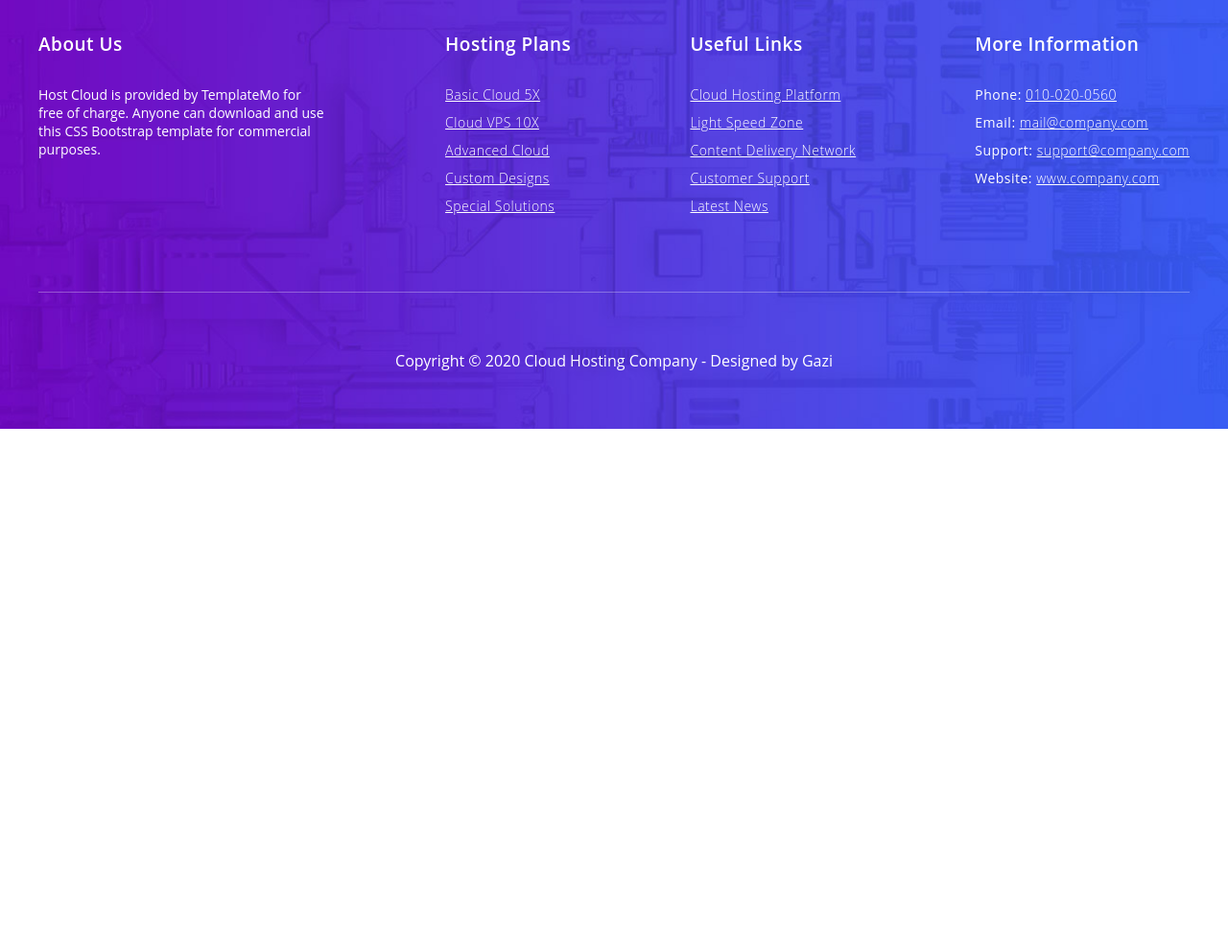
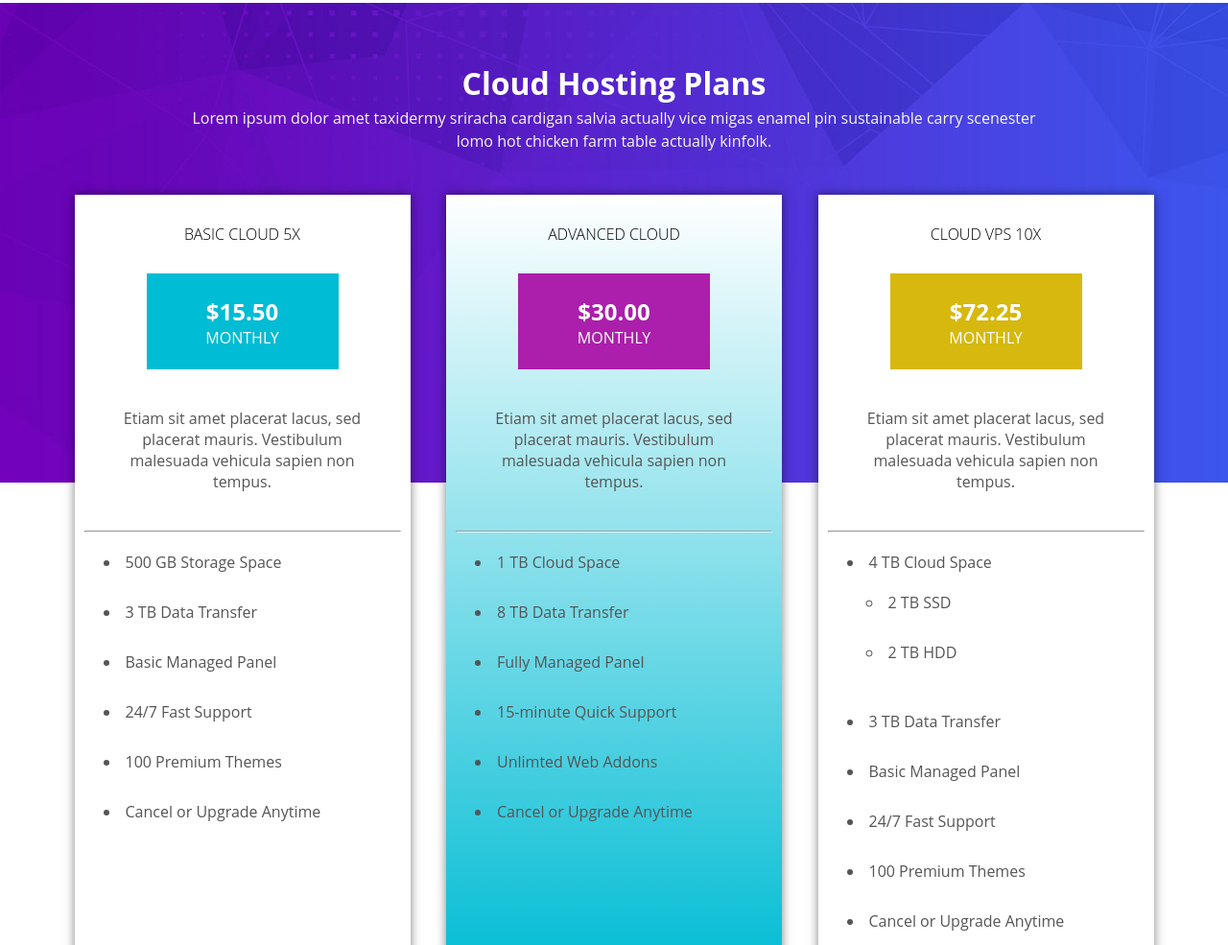
Before and after one commit to QasemMh/website-Gazi, a plain HTML site: page index.html in a window 1280 px wide. Shown: the part 1815-2800 px from the top of the page at 96% size. Drawn offline with Linux system fonts and the light colour scheme.

Commit message:
"commit index.html"

```diff
--- a/css/main.css
+++ b/css/main.css
@@ -7,14 +7,11 @@
 
 body {
   font-family: "Open Sans", sans-serif;
-
-  min-height: 4000px;
 }
 
 .container {
-  width: 1200px;
+  max-width: 1200px;
   margin: auto;
-  overflow: hidden;
 }
 
 .container-nav {
@@ -27,13 +24,14 @@ body {
   justify-content: space-around;
   height: 80px;
   border-bottom: 1px solid rgba(238, 238, 238, 0.425);
+  z-index: 4;
 }
 
 .logo h2 span {
-  font-size: 20px;
+  font-size: 15px;
 }
 .logo h2 {
-  font-size: 40px;
+  font-size: 25px;
 }
 .navbar {
   padding: 10px;
@@ -86,6 +84,20 @@ body {
   background: #00bbd4b9;
 }
 
+.container-nav.active * {
+  color: #555;
+}
+.container-nav.active {
+  background-color: #fff;
+  box-shadow: 0 0 10px rgba(0, 0, 0, 0.5);
+}
+.container-nav.active .navbar .navbar-nav .nav-item .nav-link {
+  color: #555;
+}
+.container-nav.active .navbar .navbar-nav .nav-item:hover .nav-link {
+  color: #00bcd4;
+}
+
 /*  */
 
 .banner {
@@ -130,7 +142,7 @@ body {
 .banner .content form {
   padding: 20px;
   margin: 10px;
-  width: 70%;
+  width: 800px;
   margin: auto;
 }
 .banner .content .form input {
@@ -165,7 +177,7 @@ body {
   transform: scale(0.9);
 }
 .banner .tld {
-  margin-left: -150px;
+  margin-left: -100px;
 }
 .banner .tld ul {
   list-style-type: none;
@@ -196,6 +208,7 @@ body {
 /*  */
 .service {
   padding-top: 150px;
+  padding-left: 20px;
 }
 .service span {
   font-size: 18px;
@@ -244,6 +257,101 @@ body {
 /*
  */
 
+.pricing {
+  margin-bottom: 60px;
+}
+.pricing .bg-pricing {
+  background: url("../image/pricing-bg.jpg");
+  background-attachment: fixed;
+  background-repeat: no-repeat;
+  background-size: cover;
+  width: 100%;
+  height: 500px;
+  color: #fff;
+  text-align: center;
+  line-height: 1.5;
+  padding-top: 60px;
+  margin-top: 50px;
+}
+.pricing .bg-pricing div {
+  margin: auto;
+  width: 70%;
+}
+.pricing .bg-pricing p {
+  font-size: 16px;
+  color: #f7f7f7;
+}
+.pricing .content {
+  display: flex;
+  justify-content: space-evenly;
+}
+.pricing .content .card {
+  width: 350px;
+  min-height: 600px;
+  padding: 10px;
+  margin-top: -300px;
+  text-align: center;
+  color: #000;
+  background: #fff;
+  position: relative;
+  box-shadow: 0 0 10px rgba(0, 0, 0, 0.5);
+}
+.pricing .content h4 {
+  margin-top: 20px;
+  font-weight: 100;
+}
+.pricing .content .card .price {
+  background: #00bcd4;
+  color: #fff;
+  width: 200px;
+  height: 100px;
+  margin: 30px auto;
+  display: flex;
+  flex-direction: column;
+  justify-content: center;
+  flex-wrap: wrap;
+}
+.pricing .content .card p {
+  color: #555;
+  font-size: 16px;
+  margin: 40px;
+}
+.pricing .content .card > ul {
+  text-align: left;
+  padding-bottom: 20px;
+}
+.pricing .content .card ul li {
+  padding: 10px;
+  margin: 10px;
+  list-style-position: inside;
+  font-size: 16px;
+  color: #555;
+}
+.pricing .content .card:nth-child(2) .price {
+  background: rgb(172, 30, 172);
+}
+.pricing .content .card:nth-child(2) {
+  background: linear-gradient(to top, #00bcd4, #fff);
+}
+.pricing .content .card:nth-child(3) .price {
+  background: rgb(214, 184, 14);
+}
+.pricing button {
+  padding: 10px;
+  outline: none;
+  border: 1px solid #00bcd4;
+  color: #fff;
+  background: rgb(52, 52, 228);
+  border-radius: 4px;
+  font-size: 20px;
+  cursor: pointer;
+  position: absolute;
+  bottom: -20px;
+  left: 30%;
+}
+
+/*  */
+
 footer .content {
   color: #fff;
   display: flex;
@@ -255,7 +363,7 @@ footer .leftDiv {
   font-size: 14px;
 }
 footer {
-  padding-top:30px ;
+  padding-top: 30px;
   background-image: url("../image/footer-bg.jpg");
   background-repeat: no-repeat;
   background-size: cover;
--- a/index.html
+++ b/index.html
@@ -91,10 +91,26 @@
         <h4>TRUSTED BY 1,250+ HAPPY CUSTOMERS WORLDWIDE</h4>
         <table>
           <tr>
-            <td><img src="image/trusted-01.png" alt="" /></td>
-            <td><img src="image/trusted-01.png" alt="" /></td>
-            <td><img src="image/trusted-01.png" alt="" /></td>
-            <td><img src="image/trusted-01.png" alt="" /></td>
+            <td>
+              <a href="https://www.google.com">
+                <img src="image/trusted-01.png" alt="" />
+              </a>
+            </td>
+            <td>
+              <a href="https://www.google.com">
+                <img src="image/trusted-01.png" alt="" />
+              </a>
+            </td>
+            <td>
+              <a href="https://www.google.com">
+                <img src="image/trusted-01.png" alt="" />
+              </a>
+            </td>
+            <td>
+              <a href="https://www.google.com">
+                <img src="image/trusted-01.png" alt="" />
+              </a>
+            </td>
           </tr>
         </table>
       </div>
@@ -136,6 +152,93 @@
               downloadable ZIP file on any template collection website. Please
               <a href="#">contact us</a> if you want to.
             </p>
+          </div>
+        </div>
+      </div>
+    </div>
+
+    <!--  -->
+    <div class="pricing">
+      <div class="bg-pricing">
+        <div>
+          <h1>Cloud Hosting Plans</h1>
+          <p>
+            Lorem ipsum dolor amet taxidermy sriracha cardigan salvia actually
+            vice migas enamel pin sustainable carry scenester lomo hot chicken
+            farm table actually kinfolk.
+          </p>
+        </div>
+      </div>
+      <div class="container">
+        <div class="content">
+          <div class="card">
+            <h4>BASIC CLOUD 5X</h4>
+            <div class="price">
+              <h2>$15.50</h2>
+              <span>MONTHLY</span>
+            </div>
+            <p>
+              Etiam sit amet placerat lacus, sed placerat mauris. Vestibulum
+              malesuada vehicula sapien non tempus.
+            </p>
+            <hr />
+            <ul>
+              <li>500 GB Storage Space</li>
+              <li>3 TB Data Transfer</li>
+              <li>Basic Managed Panel</li>
+              <li>24/7 Fast Support</li>
+              <li>100 Premium Themes</li>
+              <li>Cancel or Upgrade Anytime</li>
+            </ul>
+            <button>Take It Now</button>
+          </div>
+          <div class="card">
+            <h4>ADVANCED CLOUD</h4>
+            <div class="price">
+              <h2>$30.00</h2>
+              <span>MONTHLY</span>
+            </div>
+            <p>
+              Etiam sit amet placerat lacus, sed placerat mauris. Vestibulum
+              malesuada vehicula sapien non tempus.
+            </p>
+            <hr />
+            <ul>
+              <li>1 TB Cloud Space</li>
+              <li>8 TB Data Transfer</li>
+              <li>Fully Managed Panel</li>
+              <li>15-minute Quick Support</li>
+              <li>Unlimted Web Addons</li>
+              <li>Cancel or Upgrade Anytime</li>
+            </ul>
+            <button>Take It Now</button>
+          </div>
+          <div class="card">
+            <h4>CLOUD VPS 10X</h4>
+            <div class="price">
+              <h2>$72.25</h2>
+              <span>MONTHLY</span>
+            </div>
+            <p>
+              Etiam sit amet placerat lacus, sed placerat mauris. Vestibulum
+              malesuada vehicula sapien non tempus.
+            </p>
+            <hr />
+            <ul>
+              <li>
+                4 TB Cloud Space
+                <ul>
+                  <li>2 TB SSD</li>
+                  <li>2 TB HDD</li>
+                </ul>
+              </li>
+              <li>3 TB Data Transfer</li>
+              <li>Basic Managed Panel</li>
+              <li>24/7 Fast Support</li>
+              <li>100 Premium Themes</li>
+              <li>Cancel or Upgrade Anytime</li>
+            </ul>
+            <button>Take It Now</button>
           </div>
         </div>
       </div>
@@ -207,7 +310,7 @@
           <div class="sub-footer">
             <p>
               Copyright &copy; 2020 Cloud Hosting Company - Designed by Gazi
-             </p>
+            </p>
           </div>
         </div>
       </div>
--- a/js/main.js
+++ b/js/main.js
@@ -0,0 +1,9 @@
+var item = document.querySelector(".container-nav");
+
+window.onscroll = navbar;
+
+function navbar() {
+  window.scrollY == 0
+    ? item.classList.remove("active")
+    : item.classList.add("active");
+}
```
Also changed, not shown: image/pricing-bg.jpg (added).
